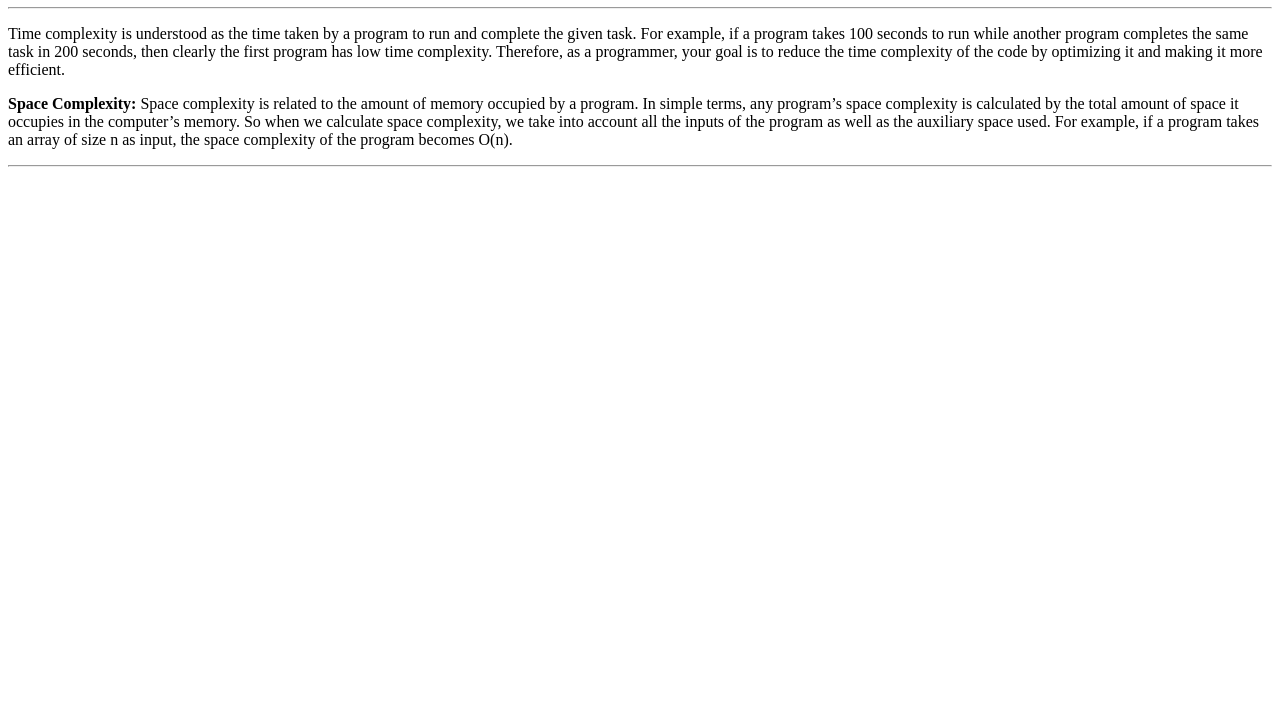
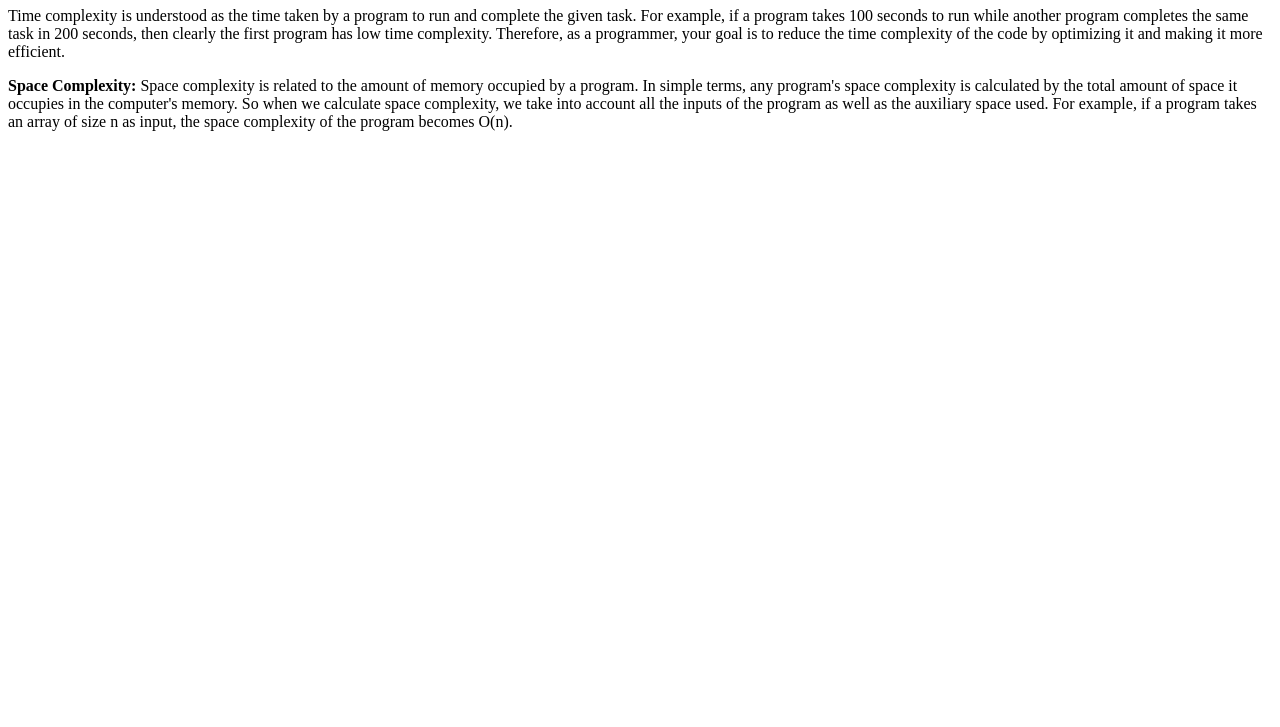
Before and after one commit to acciojob/time-and-space-complexity-Abhishek-aks, a website: page main.html in a window 1280 px wide. Shown: the part 73-800 px from the top of the page. Drawn offline with Linux system fonts and the light colour scheme.

Commit message:
created a submission

```diff
--- a/main.html
+++ b/main.html
@@ -9,16 +9,8 @@
 <body>
 	<!-- the entire body must be written by student -->
 	<h1>Time and Space Complexity</h1>
-	<hr>
-	<p>
-		Time complexity is understood as the time taken by a program to run and complete the given task. For example, if a program takes 100 seconds to run while another program completes the same task in 200 seconds, then clearly the first program has low time complexity. Therefore, as a programmer, your goal is to reduce the time complexity of the code by optimizing it and making it more efficient.
-	</p>
-	<div>
-		<p><b>
-			Space Complexity:</b> Space complexity is related to the amount of memory occupied by a program. In simple terms, any program’s space complexity is calculated by the total amount of space it occupies in the computer’s memory. So when we calculate space complexity, we take into account all the inputs of the program as well as the auxiliary space used. For example, if a program takes an array of size n as input, the space complexity of the program becomes O(n).
-		</p>
-		<hr>
-	</div>
+	<p>Time complexity is understood as the time taken by a program to run and complete the given task. For example, if a program takes 100 seconds to run while another program completes the same task in 200 seconds, then clearly the first program has low time complexity. Therefore, as a programmer, your goal is to reduce the time complexity of the code by optimizing it and making it more efficient.</p>
+	<p><b>Space Complexity:</b> Space complexity is related to the amount of memory occupied by a program. In simple terms, any program's space complexity is calculated by the total amount of space it occupies in the computer's memory. So when we calculate space complexity, we take into account all the inputs of the program as well as the auxiliary space used. For example, if a program takes an array of size n as input, the space complexity of the program becomes O(n).</p>
 
     <script type="text/javascript" src="./script.js">
 </script>
```
